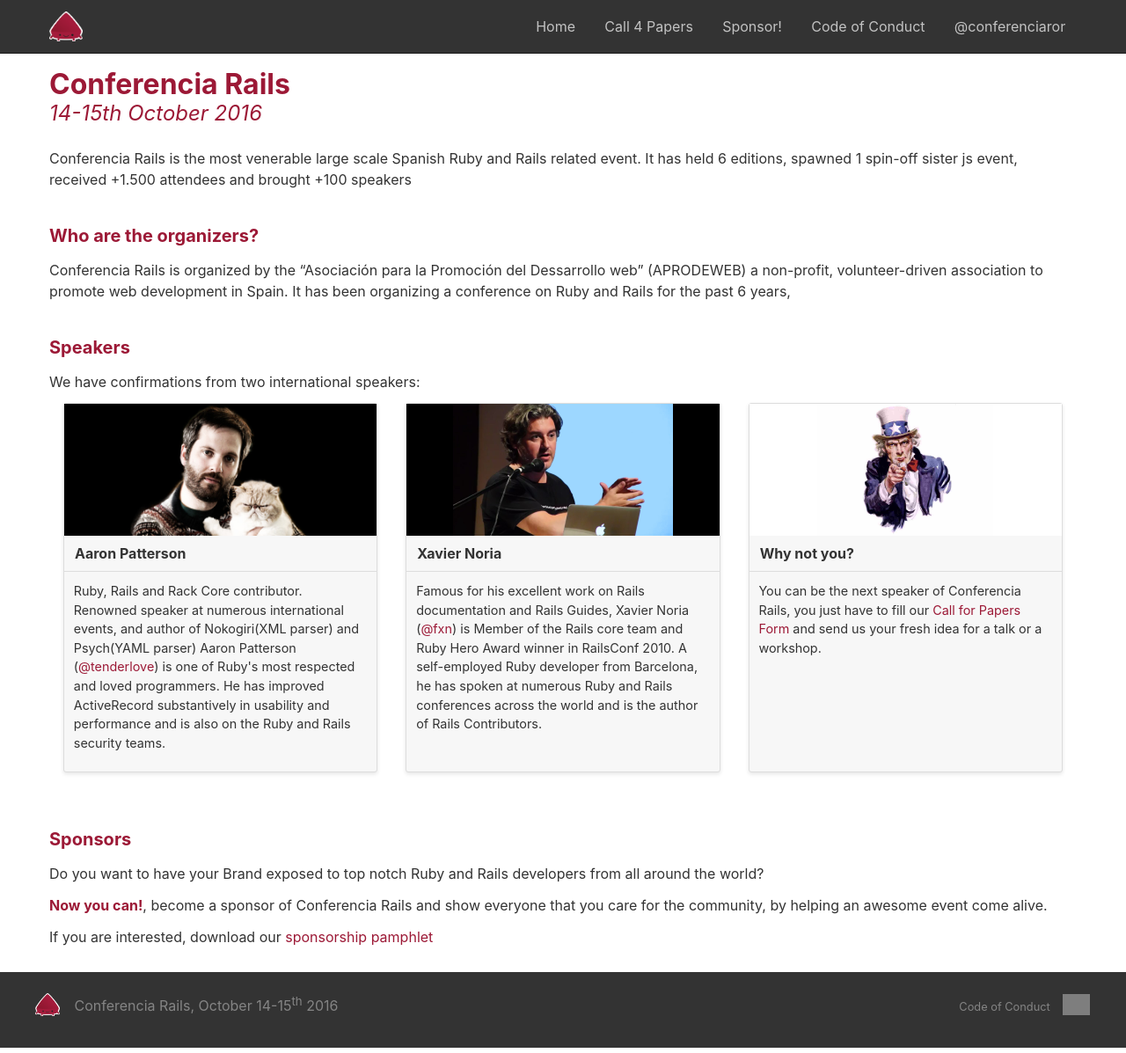
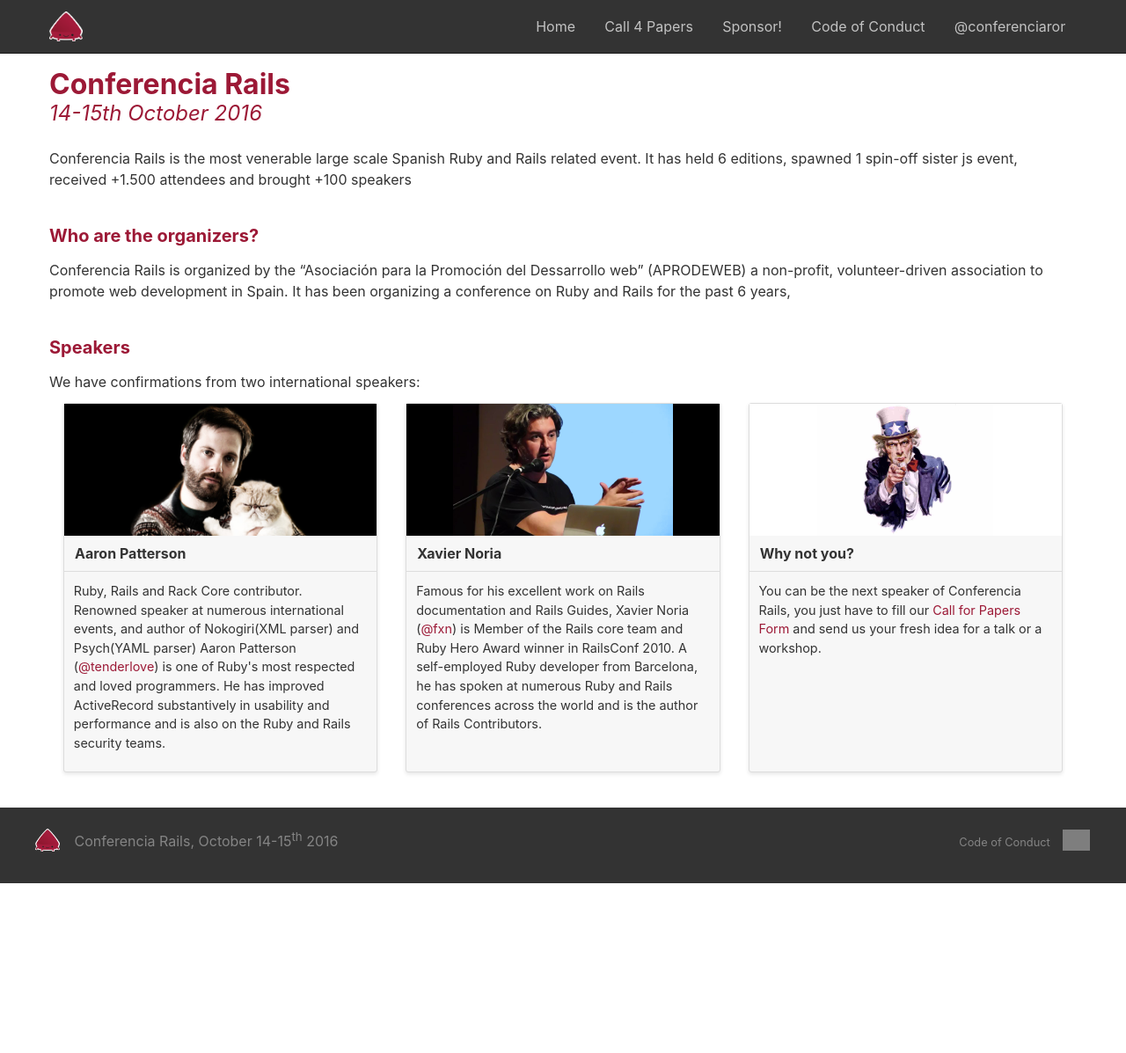
Before and after one commit to aprodeweb/conferenciaror.es, a Jekyll site: the page built from index.html, in a window 1280 px wide. Shown: the whole page at 88% size. Built offline with Jekyll 4.4.1, drawn with Linux system fonts in a browser that asks for light colours; after the commit the page ends 1010 px from its top, so only the background shows below that; grey boxes are pictures that could not be loaded.

Commit message:
take on jaimeiniesta's suggestion, move sponsonr page apart

```diff
--- a/_layouts/default.html
+++ b/_layouts/default.html
@@ -20,7 +20,7 @@
           <ul id="js-navigation-menu" class="navigation-menu show">
             <li class="nav-link"><a href='/index.html'>Home</a></li>
             <li class="nav-link"><a href='https://goo.gl/12KG1u' target='_blank'>Call 4 Papers</a></li>
-            <li class="nav-link"><a href='/index.html#sponsor'>Sponsor!</a></li>
+            <li class="nav-link"><a href='/sponsor.html'>Sponsor!</a></li>
             <li class="nav-link"><a href='/coc.html'>Code of Conduct</a></li>
             <li class="nav-link"><a href="http://twitter.com/conferenciaror">@conferenciaror</a> </li>
           </ul>
--- a/index.html
+++ b/index.html
@@ -66,22 +66,3 @@
     {% endfor %}
   </div>
 </section>
-
-<section id='sponsor'>
-  <a name='sponsor'></a>
-  <h2>Sponsors</h2>
-  <p>
-  Do you want to have your Brand exposed to top notch Ruby and Rails developers
-  from all around the world?
-  </p>
-
-  <p>
-  <b>Now you can!</b>, become a sponsor of Conferencia Rails and show everyone
-  that you care for the community, by helping an awesome event come alive.
-  </p>
-
-  <p>If you are interested, download our
-  <a href='/sponsor.pdf' target='_blank'>sponsorship pamphlet</a></p>
-  </p>
-
-</section>
```
Also changed, not shown: sponsor.html (+8 -3 lines).
